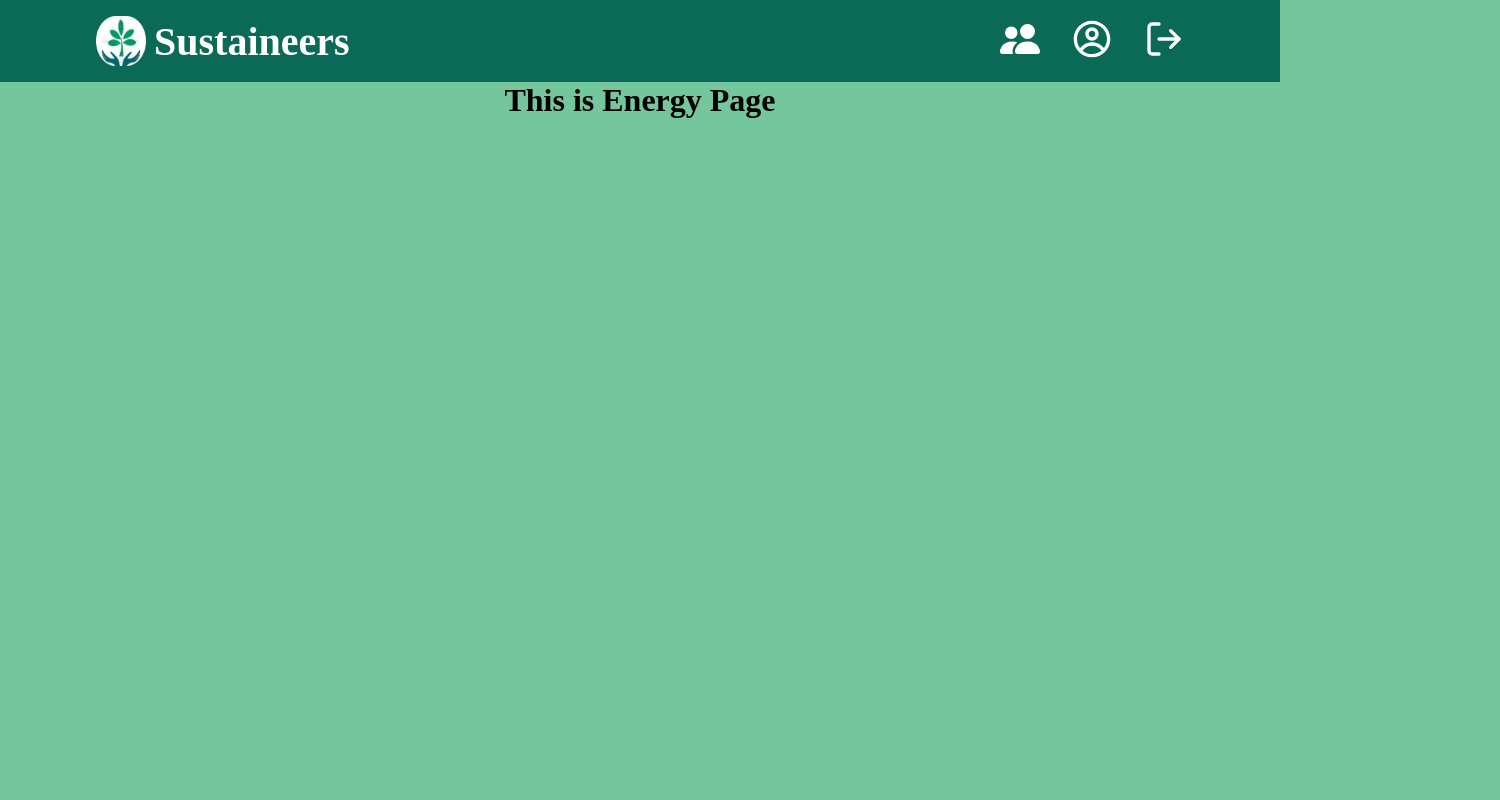
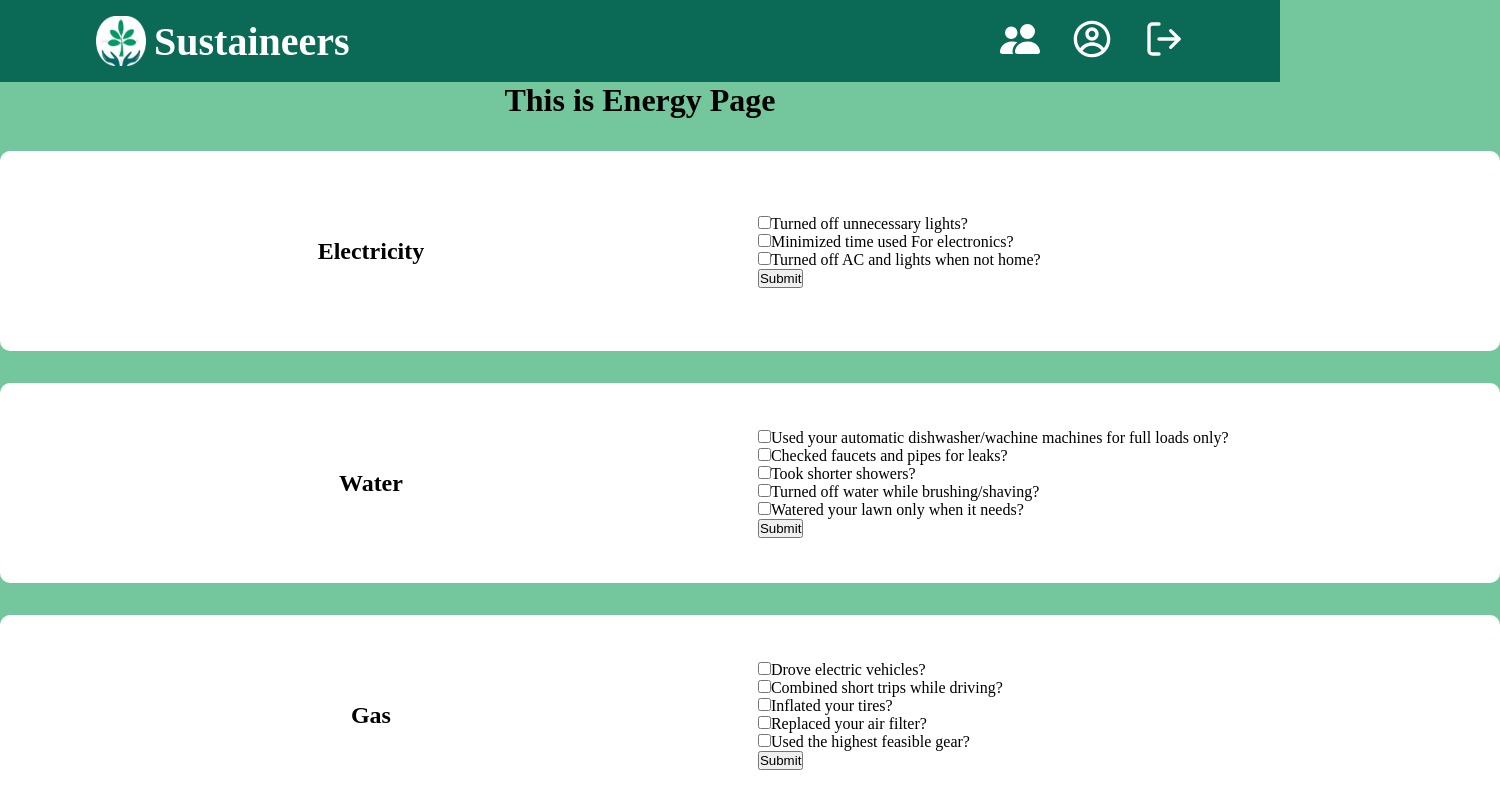
Before and after one commit to macapedi/sustaineers, a React (Create React App) app: page /energy in a window 1280 px wide. Shown: the top 800 px of the page, 1500 px wide, since content can reach past the window. Built offline with nearby package versions, Linux system fonts and the light colour scheme.

Commit message:
added recycle and energy page

```diff
--- a/src/pages/EnergyPage/EnergyPage.js
+++ b/src/pages/EnergyPage/EnergyPage.js
@@ -1,9 +1,110 @@
-import './EnergyPage.scss';
+import "./EnergyPage.scss";
+import Category from "../../components/CategoryCard/Category";
+import Footer from "../../components/Footer/Footer";
 
 function EnergyPage() {
+  const onSubmitHandler = (e) => {
+    e.preventDefault();
+  };
   return (
     <div>
-     <h1>This is Energy Page</h1>
+      <div>
+        <h1>This is Energy Page</h1>
+      </div>
+      <Category>
+        <div className="food-category__subcategory">
+          <h2>Electricity</h2>
+        </div>
+
+        <form className="food-category__form" onSubmit={onSubmitHandler}>
+          <div className="food-category__form--boxes">
+            <input type="checkbox" id="energy" name="energy" value="100" />
+            <label htmlFor="energy" />
+            Turned off unnecessary lights?
+          </div>
+          <div className="food-category__form--boxes">
+            <input type="checkbox" id="metal" name="energy" value="100" />
+            <label htmlFor="metal">Minimized time used For electronics?</label>
+          </div>
+          <div className="food-category__form--boxes">
+            <input type="checkbox" id="utensils" name="energy" value="100" />
+            <label htmlFor="utensils">
+              Turned off AC and lights when not home?
+            </label>
+          </div>
+
+          <button type="submit">Submit</button>
+        </form>
+      </Category>
+
+      <Category>
+        <div className="food-category__subcategory">
+          <h2>Water</h2>
+        </div>
+
+        <form className="food-category__form" onSubmit={onSubmitHandler}>
+          <div className="food-category__form--boxes">
+            <input type="checkbox" id="energy" name="energy" value="100" />
+            <label htmlFor="energy" />
+            Used your automatic dishwasher/wachine machines for full loads only?
+          </div>
+          <div className="food-category__form--boxes">
+            <input type="checkbox" id="metal" name="energy" value="100" />
+            <label htmlFor="metal">Checked faucets and pipes for leaks?</label>
+          </div>
+          <div className="food-category__form--boxes">
+            <input type="checkbox" id="utensils" name="energy" value="100" />
+            <label htmlFor="utensils">Took shorter showers?</label>
+          </div>
+
+          <div className="food-category__form--boxes">
+            <input type="checkbox" id="solo" name="energy" value="100" />
+            <label htmlFor="solo">
+              Turned off water while brushing/shaving?
+            </label>
+          </div>
+
+          <div className="food-category__form--boxes">
+            <input type="checkbox" id="solo" name="energy" value="100" />
+            <label htmlFor="solo">Watered your lawn only when it needs?</label>
+          </div>
+
+          <button type="submit">Submit</button>
+        </form>
+      </Category>
+      <Category>
+        <div className="food-category__subcategory">
+          <h2>Gas</h2>
+        </div>
+
+        <form className="food-category__form" onSubmit={onSubmitHandler}>
+          <div className="food-category__form--boxes">
+            <input type="checkbox" id="energy" name="energy" value="100" />
+            <label htmlFor="energy" />
+            Drove electric vehicles?
+          </div>
+          <div className="food-category__form--boxes">
+            <input type="checkbox" id="metal" name="energy" value="100" />
+            <label htmlFor="metal">Combined short trips while driving?</label>
+          </div>
+          <div className="food-category__form--boxes">
+            <input type="checkbox" id="utensils" name="energy" value="100" />
+            <label htmlFor="utensils">Inflated your tires?</label>
+          </div>
+
+          <div className="food-category__form--boxes">
+            <input type="checkbox" id="utensils" name="energy" value="100" />
+            <label htmlFor="utensils">Replaced your air filter?</label>
+          </div>
+
+          <div className="food-category__form--boxes">
+            <input type="checkbox" id="solo" name="energy" value="100" />
+            <label htmlFor="solo">Used the highest feasible gear?</label>
+          </div>
+
+          <button type="submit">Submit</button>
+        </form>
+      </Category>
     </div>
   );
 }
--- a/src/pages/RecyclablePage/RecyclablesPage.js
+++ b/src/pages/RecyclablePage/RecyclablesPage.js
@@ -1,9 +1,107 @@
-import './RecyclablePage.scss';
+import "./RecyclablePage.scss";
+import Category from "../../components/CategoryCard/Category";
 
 function RecyclablePage() {
+  const onSubmitHandler = (e) => {
+    e.preventDeafault();
+  };
+
   return (
     <div>
-     <h1>This is Recyclable Page</h1>
+      <div>
+        <h1>This is Recyclable Page</h1>
+      </div>
+      <Category>
+        <div className="food-category__subcategory">
+          <h2>Reduce Plastic Use</h2>
+        </div>
+
+        <form className="food-category__form" onSubmit={onSubmitHandler}>
+          <div className="food-category__form--boxes">
+            <input type="checkbox" id="reusable" name="plastic" value="1" />
+            <label htmlFor="reusable" />
+            Used reusable Bags?
+          </div>
+          <div className="food-category__form--boxes">
+            <input type="checkbox" id="metal" name="plastic" value="1" />
+            <label htmlFor="metal">Not used plastic bags?</label>
+          </div>
+          <div className="food-category__form--boxes">
+            <input type="checkbox" id="utensils" name="plastic" value="1" />
+            <label htmlFor="utensils">
+              Used washable non-plastic utensils?
+            </label>
+          </div>
+
+          <div className="food-category__form--boxes">
+            <input type="checkbox" id="solo" name="plastic" value="1" />
+            <label htmlFor="solo">
+              Used ceramic instead of solo or styrofoam cups?
+            </label>
+          </div>
+
+          <button type="submit">Submit</button>
+        </form>
+      </Category>
+
+      <Category>
+        <div className="food-category__subcategory">
+          <h2>Clothing</h2>
+        </div>
+
+        <form className="food-category__form" onSubmit={onSubmitHandler}>
+          <div className="food-category__form--boxes">
+            <input type="checkbox" id="reusable" name="plastic" value="1" />
+            <label htmlFor="reusable" />
+            Avoided fast fashion items?
+          </div>
+          <div className="food-category__form--boxes">
+            <input type="checkbox" id="metal" name="plastic" value="1" />
+            <label htmlFor="metal">Bought less items?</label>
+          </div>
+          <div className="food-category__form--boxes">
+            <input type="checkbox" id="utensils" name="plastic" value="1" />
+            <label htmlFor="utensils">
+              Chose higher quality materials that last longer?
+            </label>
+          </div>
+
+          <div className="food-category__form--boxes">
+            <input type="checkbox" id="solo" name="plastic" value="1" />
+            <label htmlFor="solo">Repaired or donated your clothes?</label>
+          </div>
+
+          <button type="submit">Submit</button>
+        </form>
+      </Category>
+
+      <Category>
+        <div className="food-category__subcategory">
+          <h2>Paper</h2>
+        </div>
+
+        <form className="food-category__form" onSubmit={onSubmitHandler}>
+          <div className="food-category__form--boxes">
+            <input type="checkbox" id="reusable" name="plastic" value="1" />
+            <label htmlFor="reusable" />
+            Used electronic notes?
+          </div>
+          <div className="food-category__form--boxes">
+            <input type="checkbox" id="metal" name="plastic" value="1" />
+            <label htmlFor="metal">
+              Used washable towels instead of paper for cleaning?
+            </label>
+          </div>
+          <div className="food-category__form--boxes">
+            <input type="checkbox" id="utensils" name="plastic" value="1" />
+            <label htmlFor="utensils">
+              Printed double sides for school or work?{" "}
+            </label>
+          </div>
+
+          <button type="submit">Submit</button>
+        </form>
+      </Category>
     </div>
   );
 }
```
